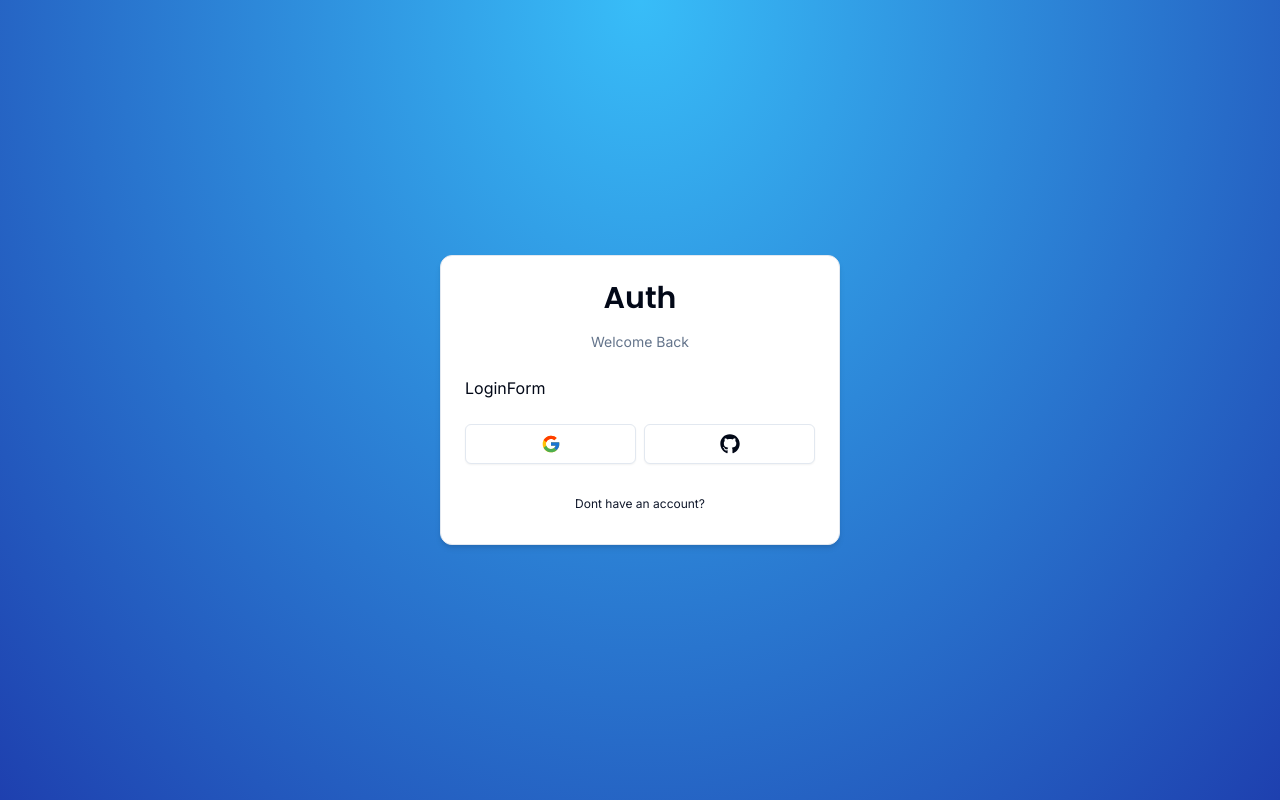
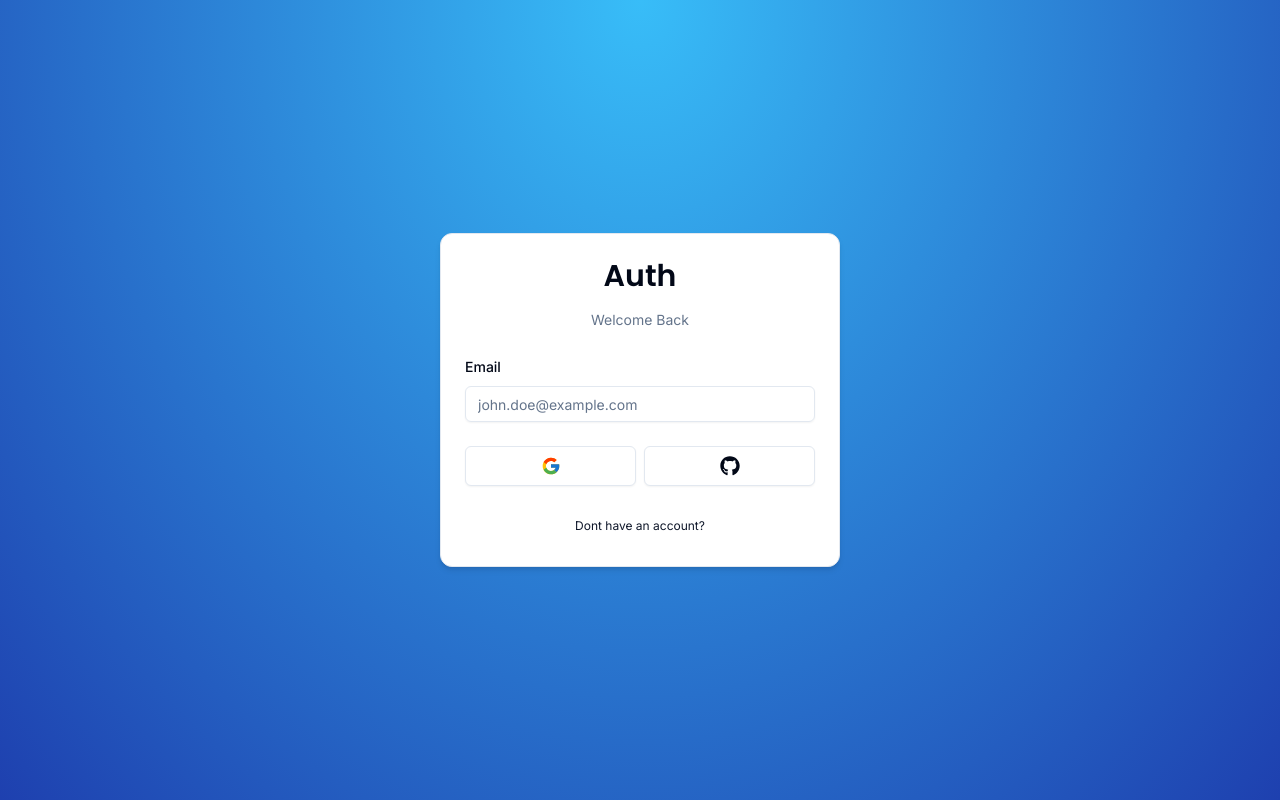
Before and after one commit to youssefojeil/next-auth-v5, a Next.js app: page /auth/login in a window 1280 px wide. Built offline with nearby package versions, Linux system fonts and the light colour scheme.

Commit message:
setup schemas for zod, set up react hook form and form with email input

```diff
--- a/components/auth/login-form.tsx
+++ b/components/auth/login-form.tsx
@@ -1,6 +1,31 @@
+'use client';
+
+import * as z from 'zod';
+import { useForm } from 'react-hook-form';
+import { zodResolver } from '@hookform/resolvers/zod';
+
+import { LoginSchema } from '@/schemas';
+import { Input } from '@/components/ui/input';
+import {
+  Form,
+  FormControl,
+  FormField,
+  FormItem,
+  FormLabel,
+  FormMessage,
+} from '@/components/ui/form';
+
 import { CardWrapper } from './card-wrapper';
 
 export const LoginForm = () => {
+  const form = useForm<z.infer<typeof LoginSchema>>({
+    resolver: zodResolver(LoginSchema),
+    defaultValues: {
+      email: '',
+      password: '',
+    },
+  });
+
   return (
     <CardWrapper
       headerLabel="Welcome Back"
@@ -8,7 +33,29 @@
       backButtonHref="/auth/register"
       showSocial
     >
-      LoginForm
+      <Form {...form}>
+        <form onSubmit={form.handleSubmit(() => {})} className="space-y-6">
+          <div className="space-y-4">
+            <FormField
+              control={form.control}
+              name="email"
+              render={({ field }) => (
+                <FormItem>
+                  <FormLabel>Email</FormLabel>
+                  <FormControl>
+                    <Input
+                      {...field}
+                      placeholder="john.doe@example.com"
+                      type="email"
+                    />
+                  </FormControl>
+                  <FormMessage />
+                </FormItem>
+              )}
+            />
+          </div>
+        </form>
+      </Form>
     </CardWrapper>
   );
 };
--- /dev/null
+++ b/components/ui/form.tsx
@@ -0,0 +1,176 @@
+import * as React from "react"
+import * as LabelPrimitive from "@radix-ui/react-label"
+import { Slot } from "@radix-ui/react-slot"
+import {
+  Controller,
+  ControllerProps,
+  FieldPath,
+  FieldValues,
+  FormProvider,
+  useFormContext,
+} from "react-hook-form"
+
+import { cn } from "@/lib/utils"
+import { Label } from "@/components/ui/label"
+
+const Form = FormProvider
+
+type FormFieldContextValue<
+  TFieldValues extends FieldValues = FieldValues,
+  TName extends FieldPath<TFieldValues> = FieldPath<TFieldValues>
+> = {
+  name: TName
+}
+
+const FormFieldContext = React.createContext<FormFieldContextValue>(
+  {} as FormFieldContextValue
+)
+
+const FormField = <
+  TFieldValues extends FieldValues = FieldValues,
+  TName extends FieldPath<TFieldValues> = FieldPath<TFieldValues>
+>({
+  ...props
+}: ControllerProps<TFieldValues, TName>) => {
+  return (
+    <FormFieldContext.Provider value={{ name: props.name }}>
+      <Controller {...props} />
+    </FormFieldContext.Provider>
+  )
+}
+
+const useFormField = () => {
+  const fieldContext = React.useContext(FormFieldContext)
+  const itemContext = React.useContext(FormItemContext)
+  const { getFieldState, formState } = useFormContext()
+
+  const fieldState = getFieldState(fieldContext.name, formState)
+
+  if (!fieldContext) {
+    throw new Error("useFormField should be used within <FormField>")
+  }
+
+  const { id } = itemContext
+
+  return {
+    id,
+    name: fieldContext.name,
+    formItemId: `${id}-form-item`,
+    formDescriptionId: `${id}-form-item-description`,
+    formMessageId: `${id}-form-item-message`,
+    ...fieldState,
+  }
+}
+
+type FormItemContextValue = {
+  id: string
+}
+
+const FormItemContext = React.createContext<FormItemContextValue>(
+  {} as FormItemContextValue
+)
+
+const FormItem = React.forwardRef<
+  HTMLDivElement,
+  React.HTMLAttributes<HTMLDivElement>
+>(({ className, ...props }, ref) => {
+  const id = React.useId()
+
+  return (
+    <FormItemContext.Provider value={{ id }}>
+      <div ref={ref} className={cn("space-y-2", className)} {...props} />
+    </FormItemContext.Provider>
+  )
+})
+FormItem.displayName = "FormItem"
+
+const FormLabel = React.forwardRef<
+  React.ElementRef<typeof LabelPrimitive.Root>,
+  React.ComponentPropsWithoutRef<typeof LabelPrimitive.Root>
+>(({ className, ...props }, ref) => {
+  const { error, formItemId } = useFormField()
+
+  return (
+    <Label
+      ref={ref}
+      className={cn(error && "text-destructive", className)}
+      htmlFor={formItemId}
+      {...props}
+    />
+  )
+})
+FormLabel.displayName = "FormLabel"
+
+const FormControl = React.forwardRef<
+  React.ElementRef<typeof Slot>,
+  React.ComponentPropsWithoutRef<typeof Slot>
+>(({ ...props }, ref) => {
+  const { error, formItemId, formDescriptionId, formMessageId } = useFormField()
+
+  return (
+    <Slot
+      ref={ref}
+      id={formItemId}
+      aria-describedby={
+        !error
+          ? `${formDescriptionId}`
+          : `${formDescriptionId} ${formMessageId}`
+      }
+      aria-invalid={!!error}
+      {...props}
+    />
+  )
+})
+FormControl.displayName = "FormControl"
+
+const FormDescription = React.forwardRef<
+  HTMLParagraphElement,
+  React.HTMLAttributes<HTMLParagraphElement>
+>(({ className, ...props }, ref) => {
+  const { formDescriptionId } = useFormField()
+
+  return (
+    <p
+      ref={ref}
+      id={formDescriptionId}
+      className={cn("text-[0.8rem] text-muted-foreground", className)}
+      {...props}
+    />
+  )
+})
+FormDescription.displayName = "FormDescription"
+
+const FormMessage = React.forwardRef<
+  HTMLParagraphElement,
+  React.HTMLAttributes<HTMLParagraphElement>
+>(({ className, children, ...props }, ref) => {
+  const { error, formMessageId } = useFormField()
+  const body = error ? String(error?.message) : children
+
+  if (!body) {
+    return null
+  }
+
+  return (
+    <p
+      ref={ref}
+      id={formMessageId}
+      className={cn("text-[0.8rem] font-medium text-destructive", className)}
+      {...props}
+    >
+      {body}
+    </p>
+  )
+})
+FormMessage.displayName = "FormMessage"
+
+export {
+  useFormField,
+  Form,
+  FormItem,
+  FormLabel,
+  FormControl,
+  FormDescription,
+  FormMessage,
+  FormField,
+}
--- /dev/null
+++ b/components/ui/input.tsx
@@ -0,0 +1,25 @@
+import * as React from "react"
+
+import { cn } from "@/lib/utils"
+
+export interface InputProps
+  extends React.InputHTMLAttributes<HTMLInputElement> {}
+
+const Input = React.forwardRef<HTMLInputElement, InputProps>(
+  ({ className, type, ...props }, ref) => {
+    return (
+      <input
+        type={type}
+        className={cn(
+          "flex h-9 w-full rounded-md border border-input bg-transparent px-3 py-1 text-sm shadow-sm transition-colors file:border-0 file:bg-transparent file:text-sm file:font-medium placeholder:text-muted-foreground focus-visible:outline-none focus-visible:ring-1 focus-visible:ring-ring disabled:cursor-not-allowed disabled:opacity-50",
+          className
+        )}
+        ref={ref}
+        {...props}
+      />
+    )
+  }
+)
+Input.displayName = "Input"
+
+export { Input }
--- /dev/null
+++ b/components/ui/label.tsx
@@ -0,0 +1,26 @@
+"use client"
+
+import * as React from "react"
+import * as LabelPrimitive from "@radix-ui/react-label"
+import { cva, type VariantProps } from "class-variance-authority"
+
+import { cn } from "@/lib/utils"
+
+const labelVariants = cva(
+  "text-sm font-medium leading-none peer-disabled:cursor-not-allowed peer-disabled:opacity-70"
+)
+
+const Label = React.forwardRef<
+  React.ElementRef<typeof LabelPrimitive.Root>,
+  React.ComponentPropsWithoutRef<typeof LabelPrimitive.Root> &
+    VariantProps<typeof labelVariants>
+>(({ className, ...props }, ref) => (
+  <LabelPrimitive.Root
+    ref={ref}
+    className={cn(labelVariants(), className)}
+    {...props}
+  />
+))
+Label.displayName = LabelPrimitive.Root.displayName
+
+export { Label }
--- a/package.json
+++ b/package.json
@@ -9,16 +9,20 @@
     "lint": "next lint"
   },
   "dependencies": {
+    "@hookform/resolvers": "^3.3.3",
     "@radix-ui/react-icons": "^1.3.0",
+    "@radix-ui/react-label": "^2.0.2",
     "@radix-ui/react-slot": "^1.0.2",
     "class-variance-authority": "^0.7.0",
     "clsx": "^2.1.0",
     "next": "14.0.4",
     "react": "^18",
     "react-dom": "^18",
+    "react-hook-form": "^7.49.2",
     "react-icons": "^4.12.0",
     "tailwind-merge": "^2.2.0",
-    "tailwindcss-animate": "^1.0.7"
+    "tailwindcss-animate": "^1.0.7",
+    "zod": "^3.22.4"
   },
   "devDependencies": {
     "@types/node": "^20",
--- /dev/null
+++ b/schemas/index.ts
@@ -0,0 +1,8 @@
+import * as z from 'zod';
+
+export const LoginSchema = z.object({
+  email: z.string().email({
+    message: 'Email is required!',
+  }),
+  password: z.string(),
+});
```
Also changed, not shown: 1 other file (tests, documents, lock files or other folders).
